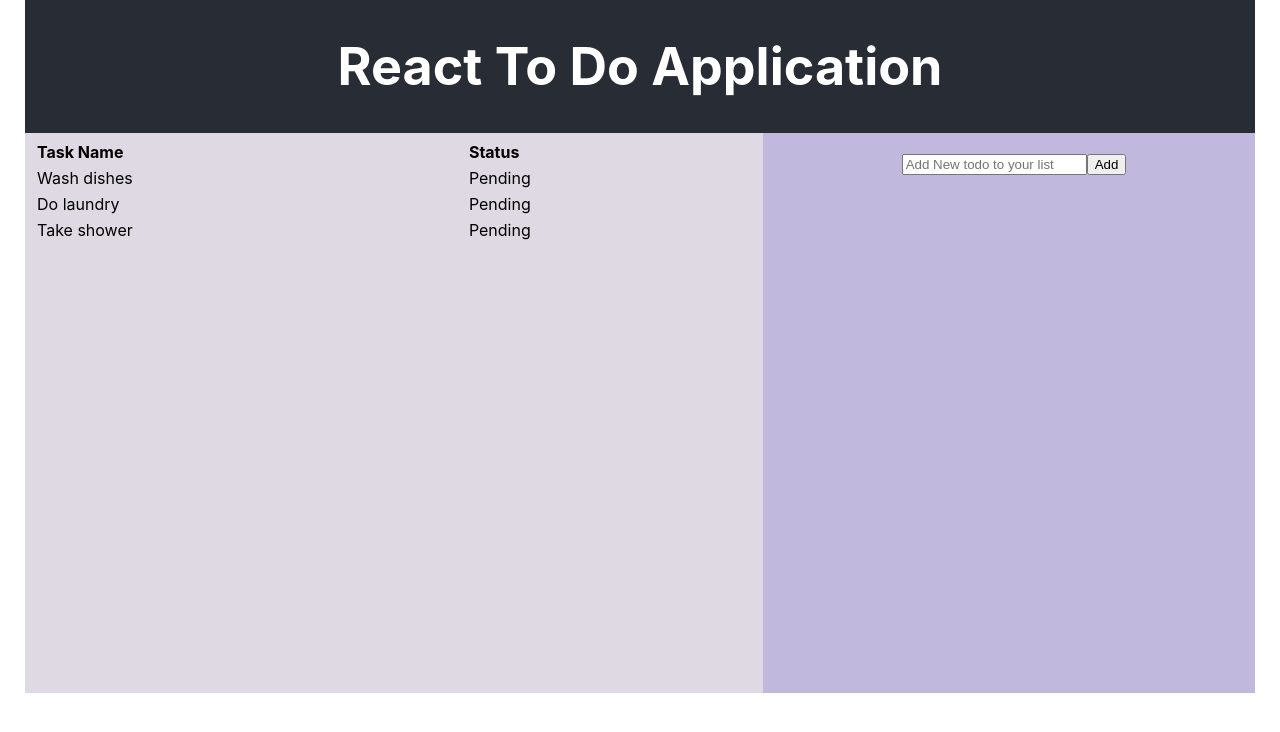
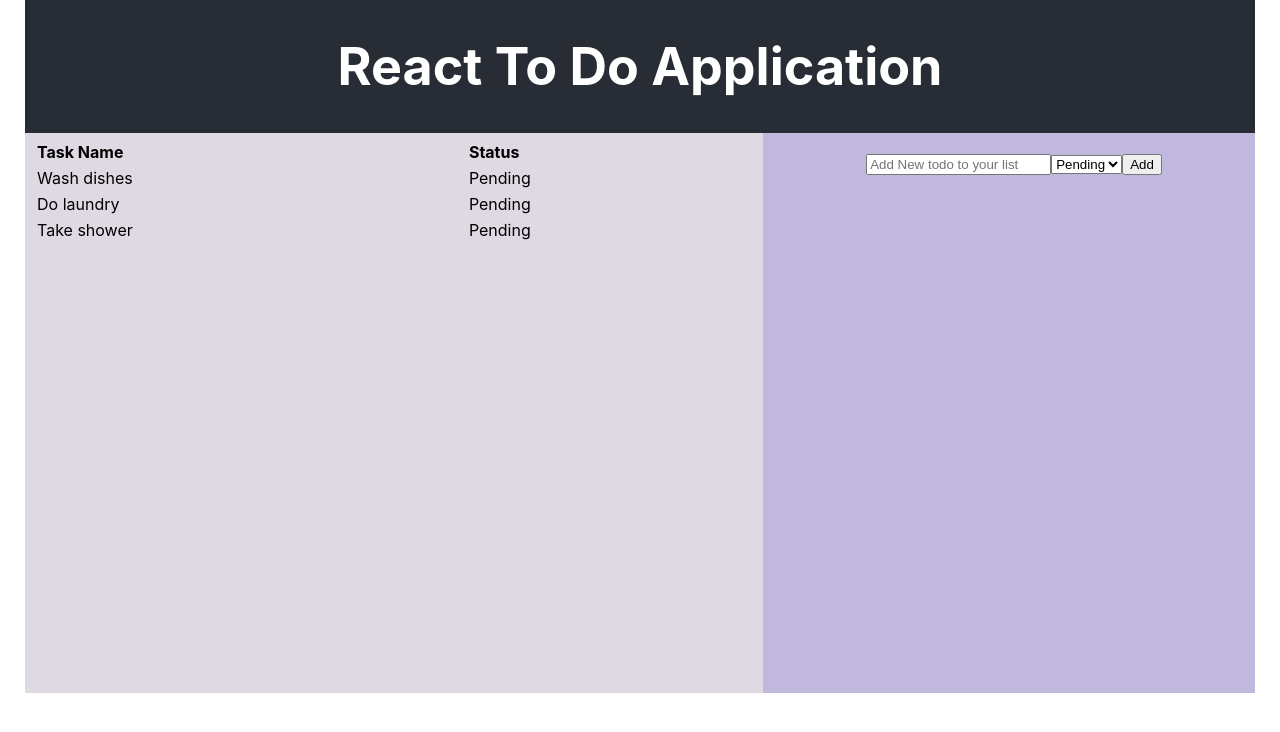
Before and after one commit to shathee/react-todo-app, a React (Create React App) app: page / in a window 1280 px wide. Shown: the top 732 px of the page. Built offline with nearby package versions, Linux system fonts and the light colour scheme.

Commit message:
status field added to the form

```diff
--- a/src/components/AddTodo.js
+++ b/src/components/AddTodo.js
@@ -4,20 +4,23 @@ import {useRef} from 'react';
 
 function AddTodo({setTodos}) {
     const inputRef = useRef();
+    const selRef = useRef();
 
     function handleAddTodo(event) {
         event.preventDefault();
         const text = event.target.elements.todoName.value
+        const done = event.target.elements.todoStatus.value
         const todo = {
             id:'',
             text,
-            done:false
+            done
         }
         setTodos(prevTodos => {
             todo.id = prevTodos.length + 1;
             return prevTodos.concat(todo)
         })
         inputRef.current.value = '';
+        selRef.current.value = false;
     }
 
 
@@ -25,6 +28,10 @@ function AddTodo({setTodos}) {
       <div className={classes.AddTodoDiv}>
         <form onSubmit={handleAddTodo}>
           <input name="todoName" placeholder="Add New todo to your list" ref={inputRef} />
+          <select name="todoStatus" ref={selRef}>
+            <option value="false">Pending</option>
+            <option value="true">Done</option>
+          </select>
           <button type="submit">Add</button>
         </form>
       </div>
--- a/src/components/TodoList.js
+++ b/src/components/TodoList.js
@@ -3,14 +3,18 @@ import classes from './TodoList.module.css'
 function TodoList(props) {
 
     const todoList = props.todos.map( todo => (
-        <tr><td key={todo.id}>{todo.text} </td><td> {todo.done ? "+line-through" : "Pending"}</td></tr>
+        <tr key={todo.id}><td >{todo.text} </td><td> {todo.done ? "Done" : "Pending"}</td></tr>
     ));
 
     return (
         <div className={classes.TodoListDiv}>
             <table>
-                <tr className={classes.tblHeader}><td>Task Name</td><td>Status</td></tr>
-                {todoList}
+                <thead>
+                    <tr className={classes.tblHeader}><td>Task Name</td><td>Status</td></tr>
+                </thead>
+                <tbody>
+                    {todoList}
+                </tbody>
             </table>
         </div>
     );
```
